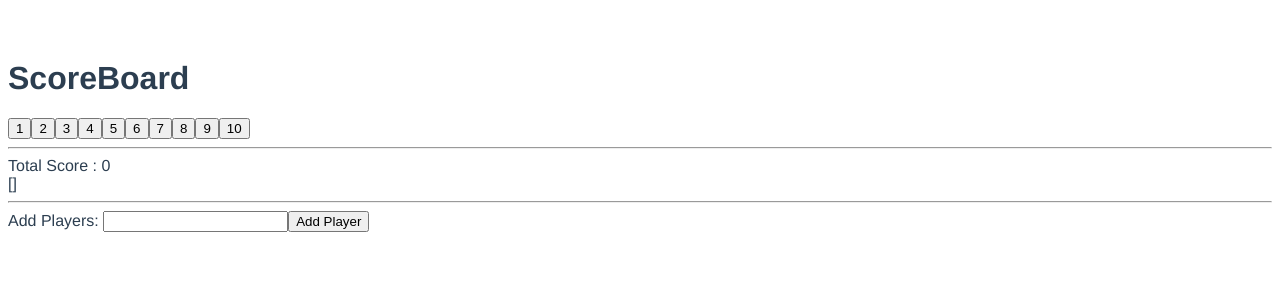
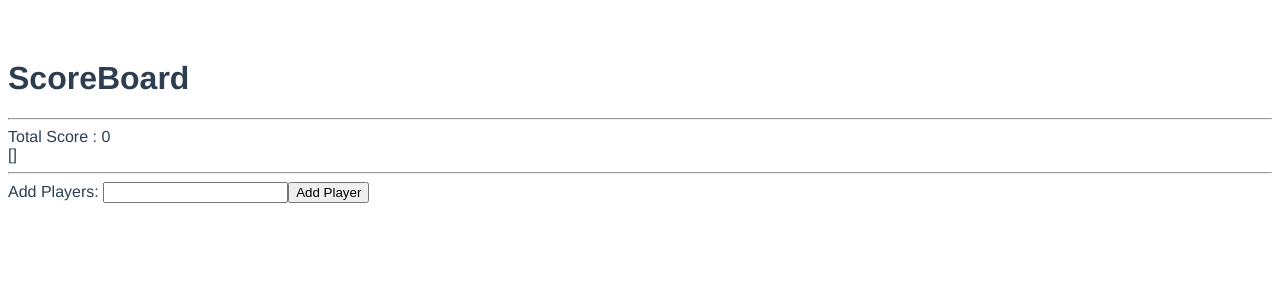
Before and after one commit to naumanahmed19/ten-pin-bowling, a Vue app: page / in a window 1280 px wide. Shown: the top 300 px of the page. Built offline with nearby package versions, Linux system fonts and the light colour scheme.

Commit message:
enh(sb): minor change s

```diff
--- a/src/components/Game/ScoreBoard.vue
+++ b/src/components/Game/ScoreBoard.vue
@@ -1,9 +1,7 @@
 <template>
   <div>
     <h1>ScoreBoard</h1>
-      <button v-for="n in frames" :key="n" @click="handleClick(n)">
-          {{n}}
-      </button>
+
       <hr>
       Total Score : {{total}}
   </div>
```
